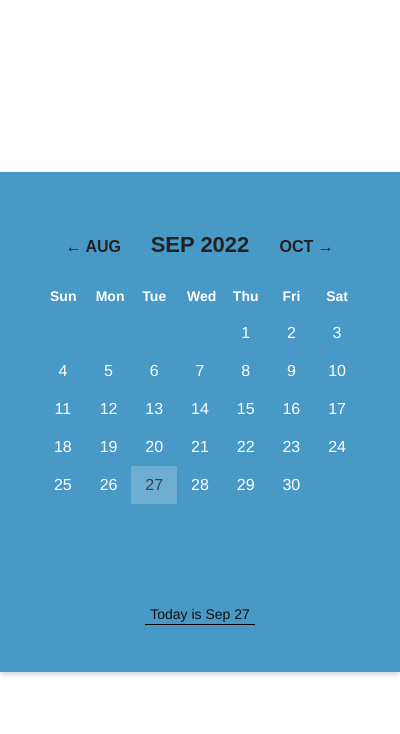
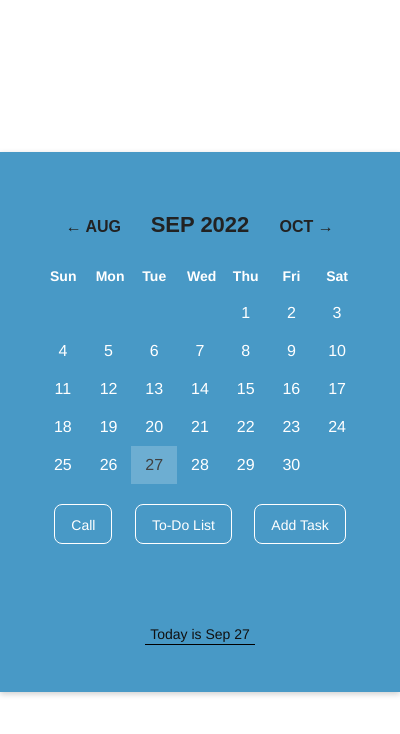
Before and after one commit to srijith-29/smartcalendar, a browser extension: page popup.html in a window 400 px wide. Drawn offline with Linux system fonts and the light colour scheme.

Commit message:
added buttons

```diff
--- a/popup.html
+++ b/popup.html
@@ -69,12 +69,23 @@
         <div class="cview__header">Fri</div>
         <div class="cview__header">Sat</div>
         <div class="calendar--view" id="dates">
+
         </div>
       </div>
+      <div id="outer">
+        <div class="inner"><button class="button-1" role="button" style="margin-right:18px">Call</button></div>
+        <div class="inner"><button class="button-2" role="button" style="margin-right:18px">To-Do List</button></div>
+        <div class="inner"><button class="button-3" role="button">Add Task</button></div>
       <div class="footer">
         <span><span id="footer-date" class="footer__link">Today is May 30</span></span>
       </div>
+
+      </div>
+
+
     </div>
+
+
 
     <script src="background.js"></script>
   </body>
--- a/style.css
+++ b/style.css
@@ -19,10 +19,131 @@ body{
     padding: 60px 40px 80px 40px;
     width: 95%;
     max-width: 600px;
-    height: 360px;
+    height: 400px;
     box-shadow: 0px 2px 6px rgba(2,2,2,0.2);
     position: relative;
   }
+
+
+
+  /* CSS */
+  .button-1 {
+    background-color: #4899c6;
+    border-radius: 8px;
+    border-style: none;
+    border: 1px solid white;
+    box-sizing: border-box;
+    color: #FFFFFF;
+    cursor: pointer;
+    display: inline-block;
+    font-family: "Haas Grot Text R Web", "Helvetica Neue", Helvetica, Arial, sans-serif;
+    font-size: 14px;
+    font-weight: 500;
+    height: 40px;
+    top:20px;
+    line-height: 20px;
+    list-style: none;
+    margin: 0;
+    outline: none;
+    padding: 10px 16px;
+    position: relative;
+    text-align: center;
+    text-decoration: none;
+    transition: color 100ms;
+    vertical-align: baseline;
+    user-select: none;
+    -webkit-user-select: none;
+    touch-action: manipulation;
+  }
+
+  .button-1:hover,
+  .button-1:focus {
+    background-color: #ffffff33;
+  }
+
+
+
+  .button-2 {
+    background-color: #4899c6;
+    border-radius: 8px;
+    border-style: none;
+    box-sizing: border-box;
+    border: 1px solid white;
+    box-sizing: border-box;
+    color: #FFFFFF;
+    cursor: pointer;
+    display: inline-block;
+    font-family: "Haas Grot Text R Web", "Helvetica Neue", Helvetica, Arial, sans-serif;
+    font-size: 14px;
+    font-weight: 500;
+    height: 40px;
+    top:20px;
+
+    line-height: 20px;
+    list-style: none;
+    margin: 0;
+    outline: none;
+    padding: 10px 16px;
+    position: relative;
+    text-align: center;
+    text-decoration: none;
+    transition: color 100ms;
+    vertical-align: baseline;
+    user-select: none;
+    -webkit-user-select: none;
+    touch-action: manipulation;
+  }
+
+  .button-2:hover,
+  .button-2:focus {
+    background-color: #ffffff33;
+  }
+
+  .button-3 {
+    background-color: #4899c6;
+    border-radius: 8px;
+    border-style: none;
+    box-sizing: border-box;
+    color: #FFFFFF;
+    cursor: pointer;
+    display: inline-block;
+    font-family: "Haas Grot Text R Web", "Helvetica Neue", Helvetica, Arial, sans-serif;
+    font-size: 14px;
+    border: 1px solid white;
+    box-sizing: border-box;
+    font-weight: 500;
+    height: 40px;
+    top: 20px;
+    line-height: 20px;
+    list-style: none;
+    margin: 0;
+    outline: none;
+    padding: 10px 16px;
+    position: relative;
+    text-align: center;
+    text-decoration: none;
+    transition: color 100ms;
+    vertical-align: baseline;
+    user-select: none;
+    -webkit-user-select: none;
+    touch-action: manipulation;
+  }
+
+  .button-3:hover,
+  .button-3:focus {
+    background-color: #ffffff33;
+  }
+
+#outer
+{
+    width:100%;
+    text-align: center;
+}
+.inner
+{
+    display: inline-block;
+}
+
   .calendar__title{
     text-align: center;
   }
```
